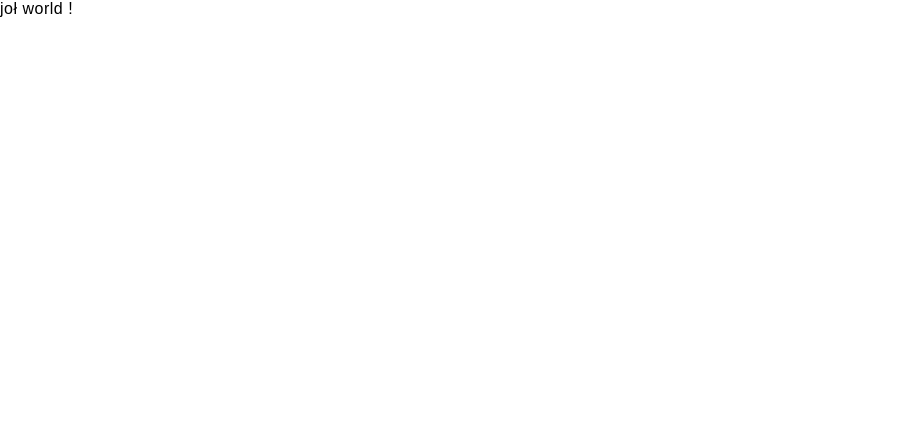
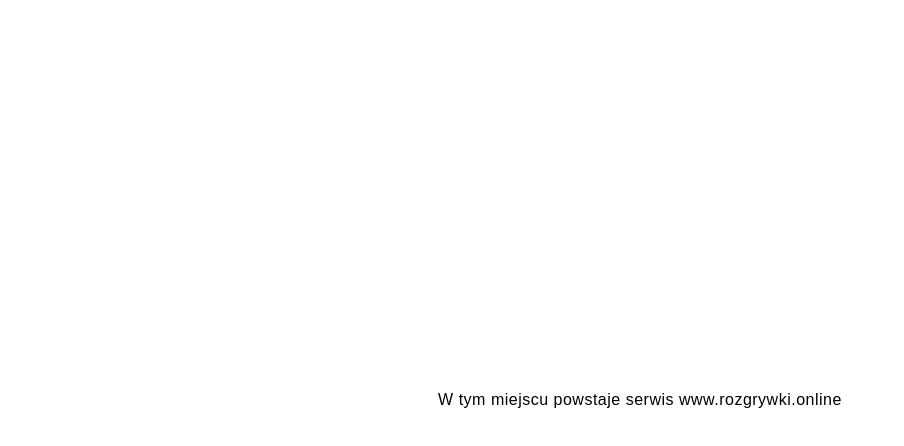
Before and after one commit to matmikus/rozgrywki.online, a Nuxt app: page / in a window 1280 px wide. Shown: the top 446 px of the page, without its empty margins (0-904 px from the left). Built offline with nearby package versions, Linux system fonts and the light colour scheme.

Commit message:
poprawka komunikatu

```diff
--- a/pages/index.vue
+++ b/pages/index.vue
@@ -1,3 +1,7 @@
 <template>
-  <div>joł world !</div>
+  <div>W tym miejscu powstaje serwis www.rozgrywki.online</div>
 </template>
+
+<style>
+  div { height: 100%; display: flex; align-items: center; justify-content: center; }
+</style>
```
